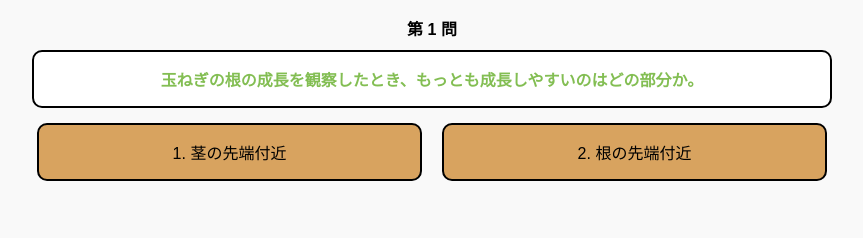
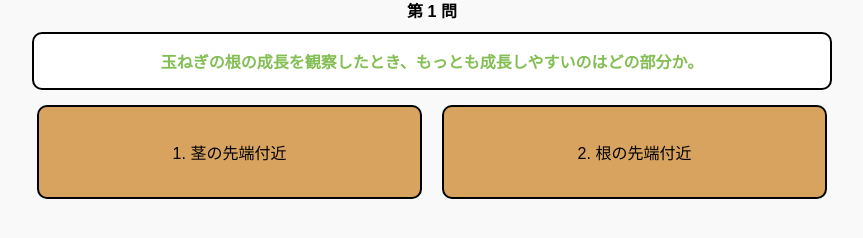
Before and after one commit to zousan1024/quiz, a plain HTML site: page index.html in a window 1280 px wide. Shown: the part 354-592 px from the top of the page, without its empty margins (208-1071 px from the left). Drawn offline with Linux system fonts and the light colour scheme.

Commit message:
style.css

```diff
--- a/style.css
+++ b/style.css
@@ -61,10 +61,13 @@ body {
 }
 
 .choice {
+  display: flex;
+  align-items: center;
+  justify-content: center;
+  height: 60px;
   margin: 5px 5px;
   background-color: #d8a35f;
   padding: 15px;
-  text-align: center;
   cursor: pointer;
   border: 2px solid black;
   border-radius: 10px;
```
